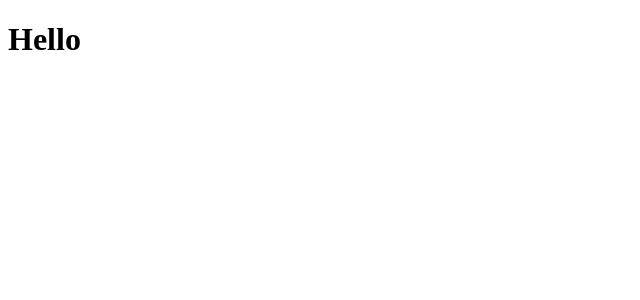
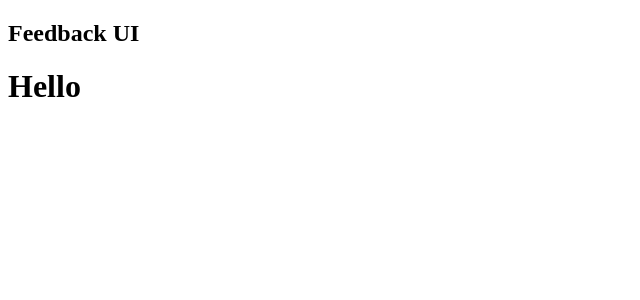
Before and after one commit to OlgaMinaievaWebDev/feedback-app, a React (Vite) app: page / in a window 1280 px wide. Shown: the top 300 px of the page, without its empty margins (0-640 px from the left). Built offline with nearby package versions, Linux system fonts and the light colour scheme.

Commit message:
Header with props

```diff
--- a/src/App.jsx
+++ b/src/App.jsx
@@ -1,7 +1,10 @@
+import Header from "./components/Header";
+
 function App() {
   return (
     <>
       <div>
+        <Header />
         <h1>Hello</h1>
       </div>
     </>
--- /dev/null
+++ b/src/components/Header.jsx
@@ -0,0 +1,21 @@
+import PropTypes from "prop-types";
+
+function Header({ text }) {
+  return (
+    <header>
+      <div className="container">
+        <h2>{text}</h2>
+      </div>
+    </header>
+  );
+}
+
+Header.defaultProps = {
+  text: "Feedback UI",
+};
+
+Header.propTypes = {
+  text: PropTypes.string,
+};
+
+export default Header;
```
